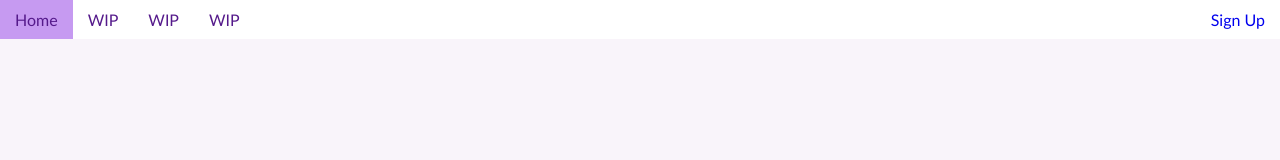
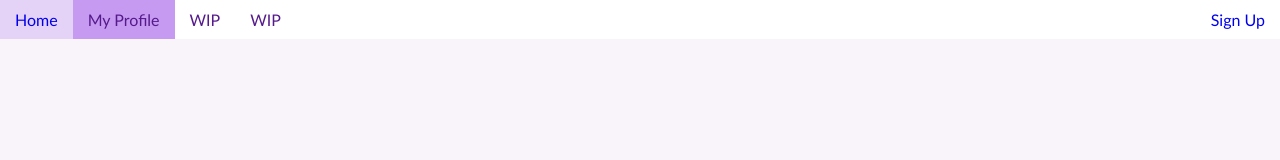
Before and after one commit to s-yturkoglu/Aleara, a plain HTML site: page src/profile/profile.html in a window 1280 px wide. Drawn offline with Linux system fonts and the light colour scheme.

Commit message:
Linked index to profile page

```diff
--- a/src/profile/profile.html
+++ b/src/profile/profile.html
@@ -7,8 +7,8 @@
     </head>
     <body>
         <ul id="navigation-bar">
-            <li><a class="current" href="">Home</a></li>
-            <li><a href="">WIP</a></li>
+            <li><a href="../../index.html">Home</a></li>
+            <li><a class="current" href="">My Profile</a></li>
             <li><a href="">WIP</a></li>
             <li><a href="">WIP</a></li>
             <li style="float:right;"><a href="https://forms.microsoft.com/r/6gcG2RHESq">Sign Up</a></li>
```
Also changed, not shown: src/template.html (+2 -2 lines).
